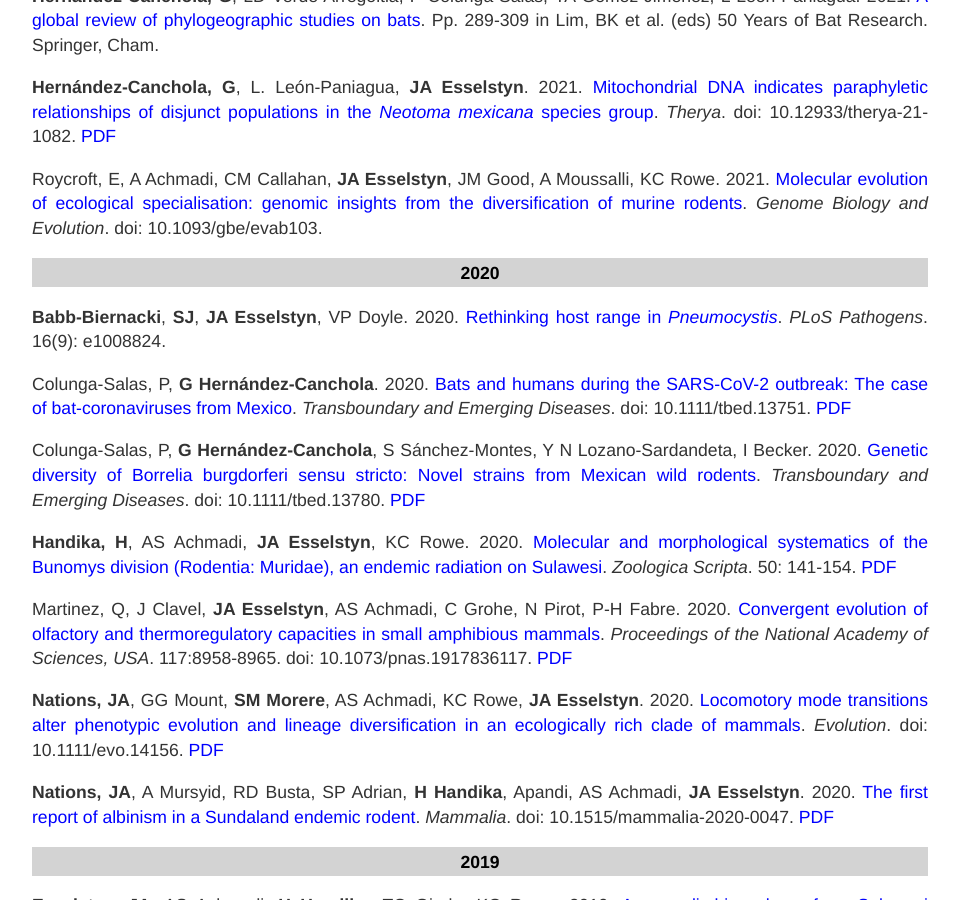
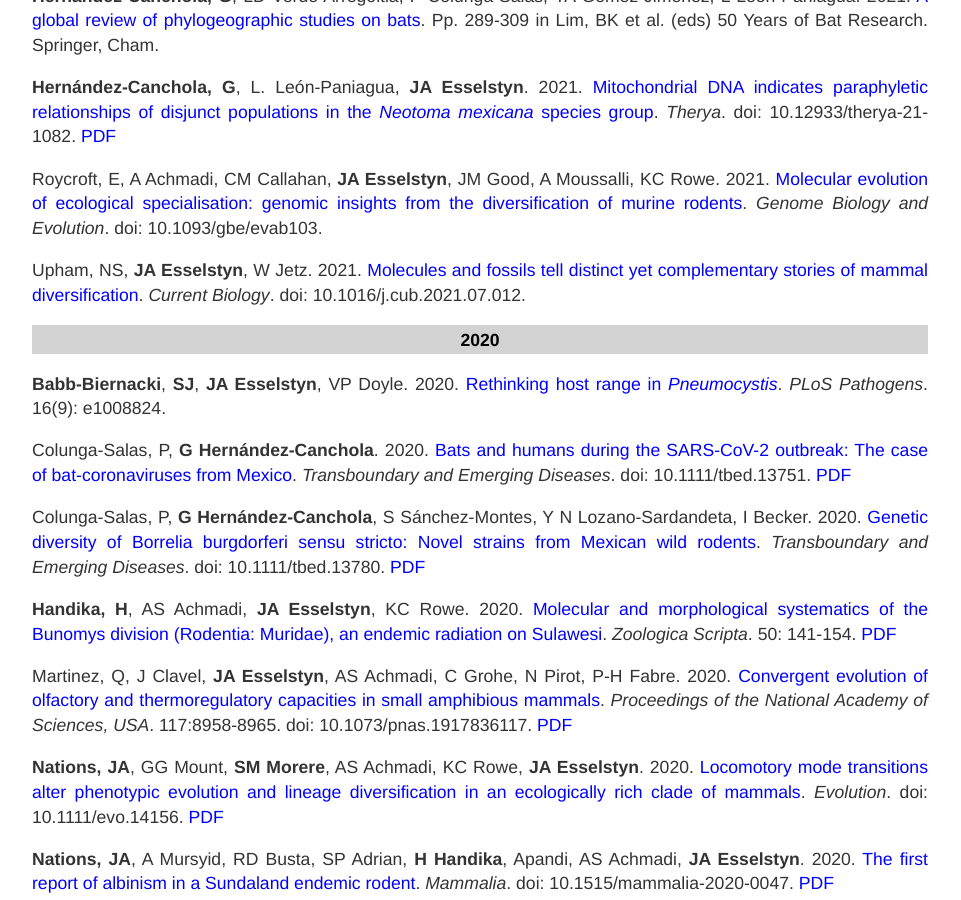
Before and after one commit to esselstyn/esselstyn.github.io, a Jekyll site: the page built from publications.md, in a window 1280 px wide and 900 px high, scrolled down 390 px. Shown: the whole window, without its empty margins (160-1121 px from the left). Built offline with Jekyll 4.4.1, drawn with Linux system fonts in a browser that asks for light colours.

Commit message:
Update publications.md

```diff
--- a/publications.md
+++ b/publications.md
@@ -14,6 +14,8 @@ Colunga-Salas, P, **G Hernández-Canchola**, E Grostieta, I Becker. 2021. [Bats
 **Hernández-Canchola, G**, L. León-Paniagua, **JA Esselstyn**. 2021. [Mitochondrial DNA indicates paraphyletic relationships of disjunct populations in the _Neotoma mexicana_ species group](https://doi.org/10.12933/therya-21-1082). _Therya_. doi: 10.12933/therya-21-1082. [PDF](publications/2021/Hernandez-Canchola-2021.pdf)
 
 Roycroft, E, A Achmadi, CM Callahan, **JA Esselstyn**, JM Good, A Moussalli, KC Rowe. 2021. [Molecular evolution of ecological specialisation: genomic insights from the diversification of murine rodents](https://doi.org/10.1093/gbe/evab103). _Genome Biology and Evolution_. doi: 10.1093/gbe/evab103.
+
+Upham, NS, **JA Esselstyn**, W Jetz. 2021. [Molecules and fossils tell distinct yet complementary stories of mammal diversification](https://doi.org/10.1016/j.cub.2021.07012). _Current Biology_. doi: 10.1016/j.cub.2021.07.012.
 
 ### 2020
 **Babb-Biernacki**, **SJ**, **JA Esselstyn**, VP Doyle. 2020. [Rethinking host range in _Pneumocystis_](https://doi.org/10.1371/journal.ppat.1008824). _PLoS Pathogens_. 16(9): e1008824.
```
